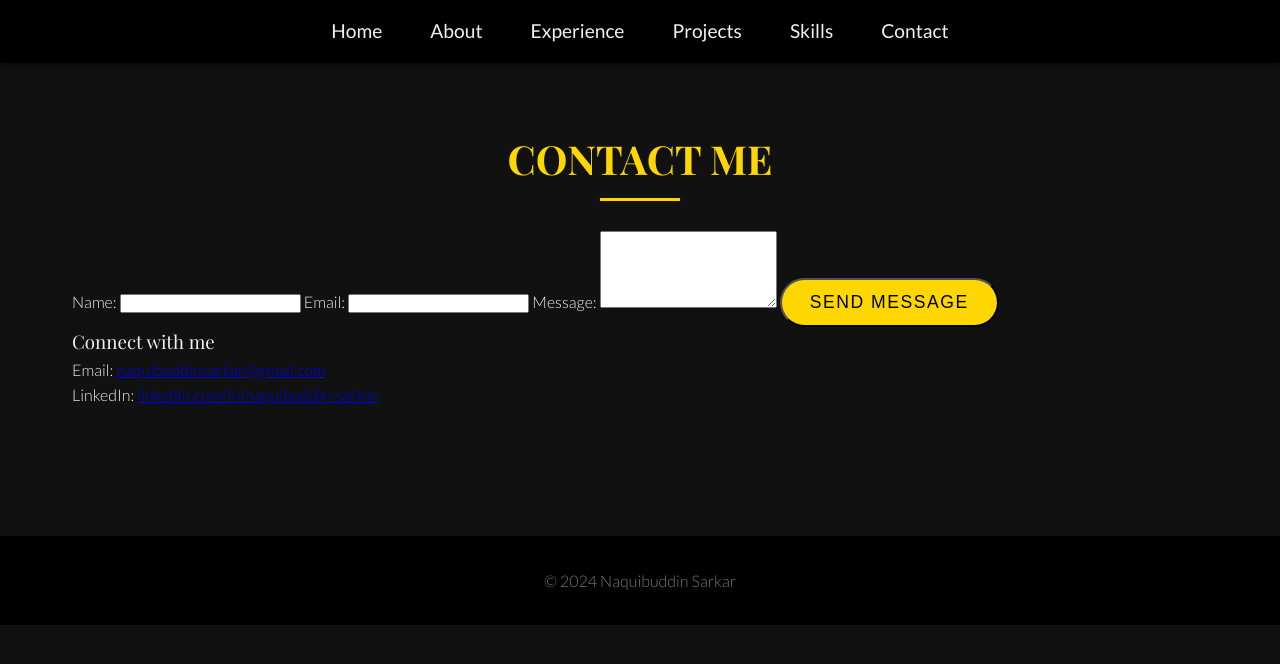
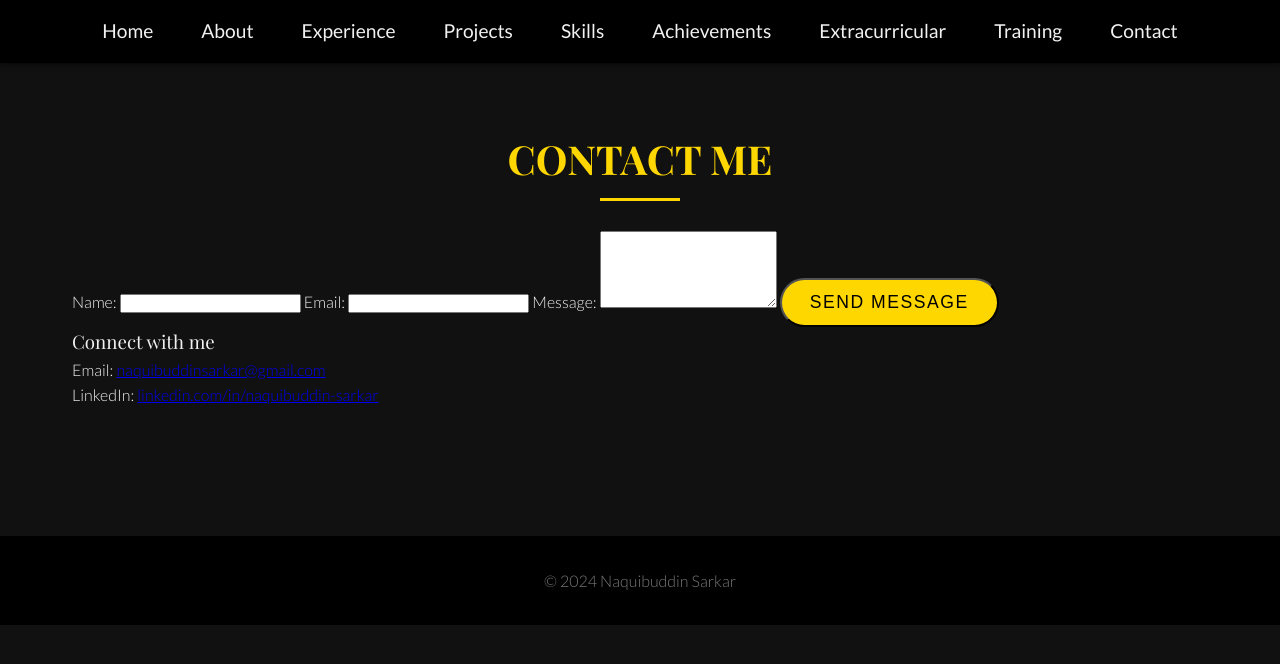
Before and after one commit to NaquibuddinSarkar/NaquibuddinSarkar.github.io, a plain HTML site: page contact.html in a window 1280 px wide. Drawn offline with nearby package versions, Linux system fonts and the light colour scheme.

Commit message:
Update contact.html

```diff
--- a/contact.html
+++ b/contact.html
@@ -16,6 +16,9 @@
                 <li><a href="experience.html">Experience</a></li>
                 <li><a href="projects.html">Projects</a></li>
                 <li><a href="skills.html">Skills</a></li>
+                <li><a href="achievements.html">Achievements</a></li>
+                <li><a href="extracurricular.html">Extracurricular</a></li>
+                <li><a href="training.html">Training</a></li>
                 <li><a href="contact.html">Contact</a></li>
             </ul>
         </nav>
```
